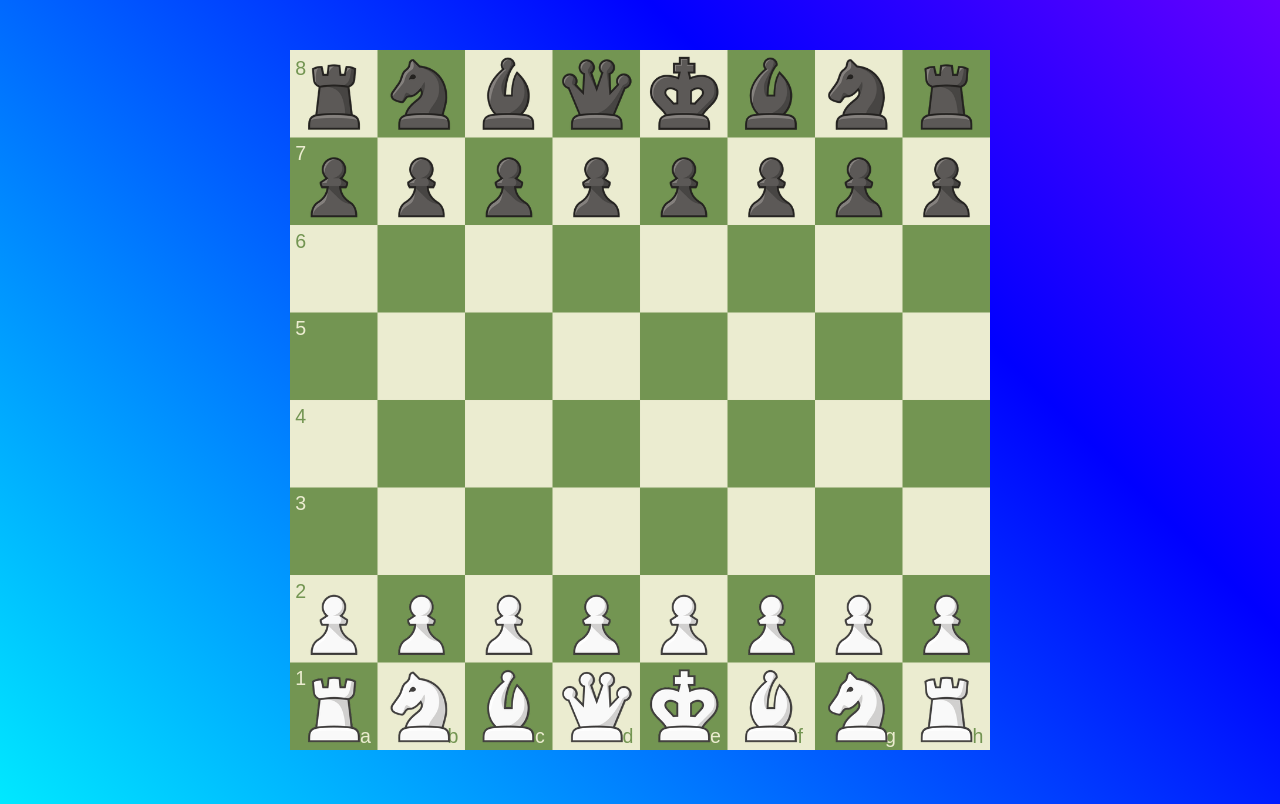
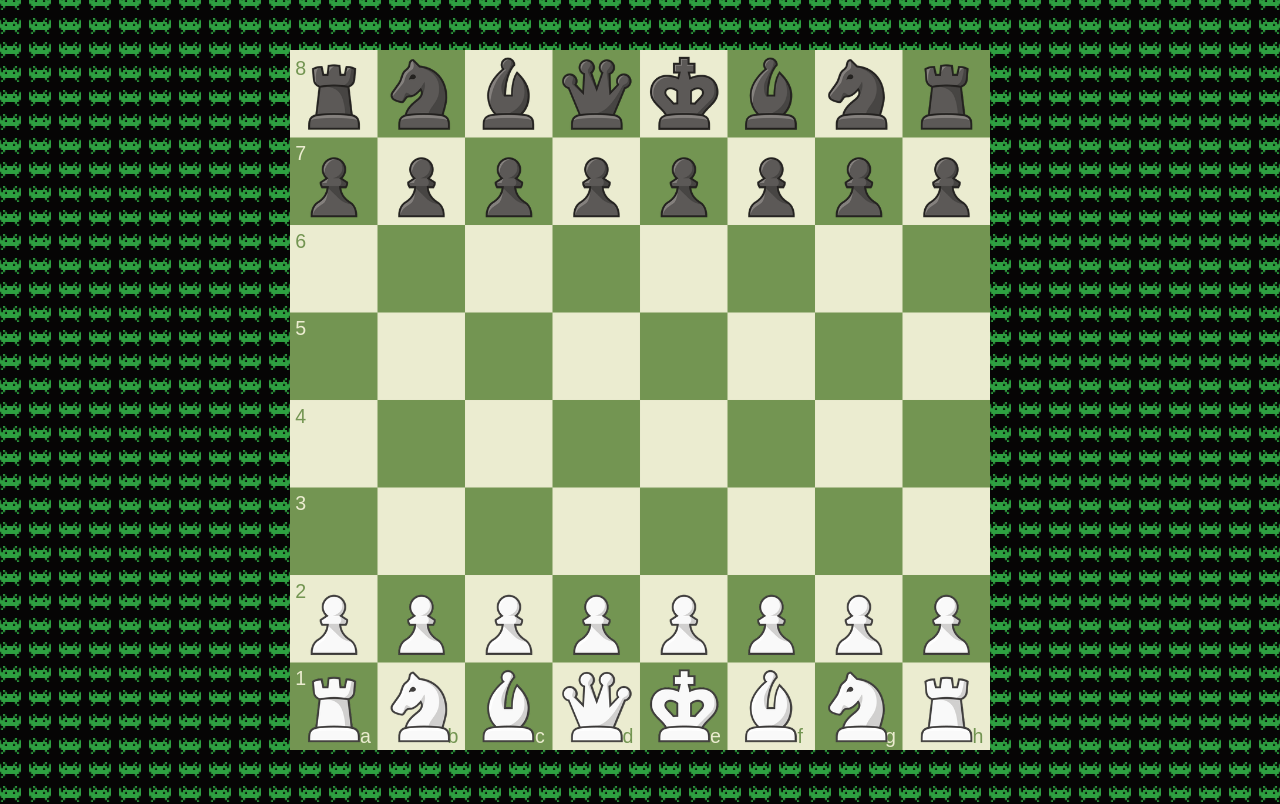
Before and after one commit to luciodale/luchess, a SvelteKit app: page / in a window 1280 px wide. Shown: the top 804 px of the page. Built offline with nearby package versions, Linux system fonts and the light colour scheme.

Commit message:
add space invader bg

```diff
--- a/src/style.css
+++ b/src/style.css
@@ -1,38 +1,15 @@
-/* Silly moving rainbow background */
-@keyframes rainbow-move {
-  0% {
-    background-position: 0% 50%;
-  }
-  50% {
-    background-position: 100% 50%;
-  }
-  100% {
-    background-position: 0% 50%;
-  }
+html {
+  background-image: url("/space-invader.gif");
+  background-size: 30px;
+  background-repeat: repeat;
+  background-position: center;
 }
 
 body {
-  background: linear-gradient(
-    45deg,
-    #ff0000,
-    #ff8000,
-    #ffff00,
-    #80ff00,
-    #00ff00,
-    #00ff80,
-    #00ffff,
-    #0080ff,
-    #0000ff,
-    #8000ff,
-    #ff00ff,
-    #ff0080,
-    #ff0000
-  );
-  background-size: 400% 400%;
-  animation: rainbow-move 3s ease-in-out infinite;
   min-height: 100vh;
   margin: 0;
   padding: 0;
+
 }
 
 /* White perspective */
```
Also changed, not shown: static/space-invader.gif (added).
